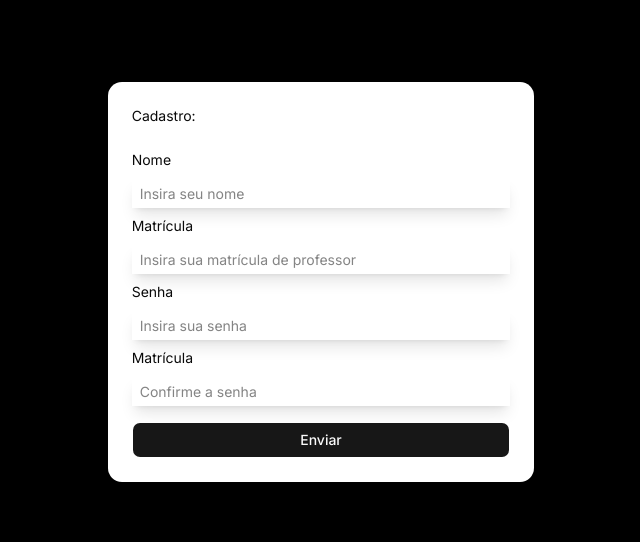
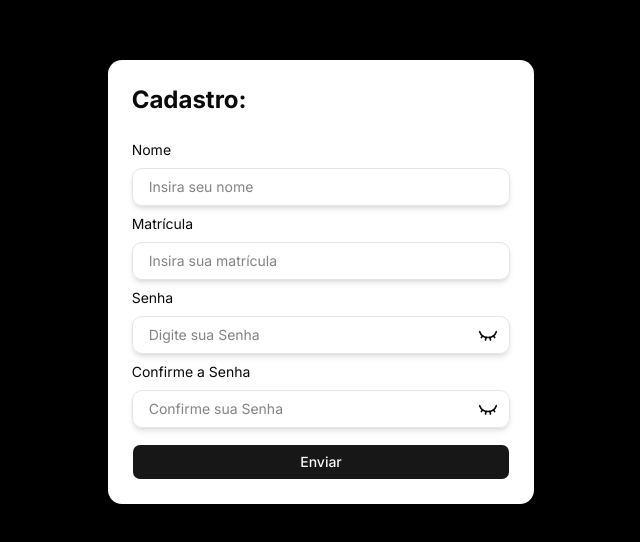
Before and after one commit to oartuu/Beacon-Front, a Next.js app: page /auth/register in a window 1280 px wide. Shown: the part 118-660 px from the top of the page, without its empty margins (319-959 px from the left). Built offline with nearby package versions, Linux system fonts and the light colour scheme.

Commit message:
update forms

```diff
--- a/app/auth/login/page.tsx
+++ b/app/auth/login/page.tsx
@@ -1,17 +1,37 @@
-'use client'
+"use client";
 
-import { Button } from '@/components/ui/button';
-import { Card, CardContent, CardHeader } from '@/components/ui/card'
-import { useRouter } from 'next/navigation';
-import { useState } from 'react';
+import { Button } from "@/components/ui/button";
+import { Card, CardContent, CardHeader } from "@/components/ui/card";
+import { Eye, EyeClosed } from "lucide-react";
+import { useRouter } from "next/navigation";
+import { useState } from "react";
+import { useForm } from "react-hook-form";
+
+type Inputs = {
+  registration_number: string;
+  password: string;
+};
 
 export default function page() {
   const router = useRouter();
-    const [registrationNumber, setRegistrationNumber] = useState("")
-    const [password, setPassword] = useState("")
-    const [errorMessage, setErrorMessage] = useState("")
-    const [error, setError] = useState(false)
-    const handleLogin = async () => {
+  const [errorMessage, setErrorMessage] = useState("");
+  const [error, setError] = useState(false);
+  const [showPassword, setShowPassword] = useState(false);
+  const {
+    register,
+    handleSubmit,
+    watch,
+    formState: { errors },
+  } = useForm<Inputs>();
+
+  const handleShowPassword = () => {
+    if (showPassword) {
+      setShowPassword(false);
+    } else {
+      setShowPassword(true);
+    }
+  };
+  const onSubmit = async (formData: Inputs) => {
     try {
       const response = await fetch(
         "https://beacon-api-liart.vercel.app/auth/login",
@@ -23,8 +43,8 @@ export default function page() {
           },
 
           body: JSON.stringify({
-              registration_number: registrationNumber,
-              password: password,
+            registration_number: formData.registration_number,
+            password: formData.password,
           }),
         },
       );
@@ -50,7 +70,7 @@ export default function page() {
   return (
     <main className="h-dvh bg-black flex items-center justify-center">
       <Card className="w-1/3 ">
-        <CardHeader>Login: </CardHeader>
+        <CardHeader className="text-2xl font-bold">Login: </CardHeader>
         {error ? (
           <div className="px-4">
             <p>matrícula ou senha invalidas</p>
@@ -60,24 +80,47 @@ export default function page() {
           <div className="flex flex-col gap-2">
             <label htmlFor="registration_number">Matrícula</label>
             <input
-              className="shadow-lg pl-2 h-7.5"
+              className="shadow-md border rounded-lg px-4 py-2 "
               type="text"
-              onChange={(e) => setRegistrationNumber(e.target.value)}
-              id="registration_number"
+              {...register("registration_number", { required: true })}
               placeholder="Insira sua matrícula de professor"
             />
+            {errors.registration_number && (
+              <span className="ml-2 text-xs font-light text-red-600 dark:text-red-400">
+                Este campo é obrigatório
+              </span>
+            )}
           </div>
           <div className="flex flex-col gap-2">
             <label htmlFor="password">Senha</label>
+            <div className="[&>input]:border [&>input]:rounded-lg [&>input]:px-4 [&>input]:py-2 [&>input]:shadow-md relative">
+              {showPassword ? (
+                <Eye
+                  onClick={handleShowPassword}
+                  className="absolute right-3 top-1/2 -translate-y-1/2 hover:cursor-pointer w-5 h-5"
+                />
+              ) : (
+                <EyeClosed
+                  onClick={handleShowPassword}
+                  className="absolute right-3 top-1/2 -translate-y-1/2 hover:cursor-pointer w-5 h-5"
+                />
+              )}
               <input
-              className="shadow-lg pl-2 h-7.5"
-              type="text"
-              onChange={(e) => setPassword(e.target.value)}
-              id="password"
-              placeholder="Insira sua senha"
+                className="w-full"
+                type={showPassword ? "text" : "password"}
+                {...register("password", {
+                  required: "A senha é obrigatória",
+                })}
+                placeholder="Digite sua Senha"
               />
+              {errors.password && (
+                <span className="ml-2 text-xs font-light text-red-600 dark:text-red-400">
+                  {errors.password.message}
+                </span>
+              )}
             </div>
-          <Button onClick={handleLogin} className="mt-2">
+          </div>
+          <Button onClick={handleSubmit(onSubmit)} className="mt-2">
             Enviar
           </Button>
         </CardContent>
--- a/app/auth/register/page.tsx
+++ b/app/auth/register/page.tsx
@@ -2,18 +2,48 @@
 
 import { Button } from "@/components/ui/button";
 import { Card, CardContent, CardHeader } from "@/components/ui/card";
+import { Eye, EyeClosed } from "lucide-react";
 import { useRouter } from "next/navigation";
 import { useState } from "react";
+import { useForm } from "react-hook-form";
+
+type Inputs = {
+  name: string;
+  registration_number: string;
+  password: string;
+  confirm_password: string;
+};
 
 export default function page() {
-  const [registrationNumber, setRegistrationNumber] = useState("");
-  const [password, setPassword] = useState("");
-  const [name, setName] = useState("")
-  const [confirmPassword, setConfirmPassword] = useState("")
-  const [error, setError] = useState(false)
-  const router = useRouter()
-  const handleRegister = async () => {
-    if (password === confirmPassword){
+  const [error, setError] = useState(false);
+  const [showPassword, setShowPassword] = useState(false);
+  const [showConfirmPassword, setShowConfirmPassword] = useState(false);
+
+  const router = useRouter();
+  const {
+    register,
+    handleSubmit,
+    watch,
+    formState: { errors },
+  } = useForm<Inputs>();
+
+  const handleShowPassword = () => {
+    if (showPassword) {
+      setShowPassword(false);
+    } else {
+      setShowPassword(true);
+    }
+  };
+
+  const handleShowConfirmPassword = () => {
+    if (showConfirmPassword) {
+      setShowConfirmPassword(false);
+    } else {
+      setShowConfirmPassword(true);
+    }
+  };
+  const onSubmit = async (formData: Inputs) => {
+    if (formData.password === formData.confirm_password) {
       try {
         const response = await fetch(
           "https://beacon-api-liart.vercel.app/auth/register",
@@ -25,9 +55,9 @@ export default function page() {
             },
 
             body: JSON.stringify({
-              name: name,
-              registration_number: registrationNumber,
-              password: password,
+              name: formData.name,
+              registration_number: formData.registration_number,
+              password: formData.password,
             }),
           },
         );
@@ -44,60 +74,104 @@ export default function page() {
         router.push("/auth/login");
       } catch (error: any) {
         console.log(error.message);
-
       }
-    }else {
-      setError(true)
+    } else {
+      setError(true);
     }
-
   };
 
   return (
     <main className="h-dvh bg-black flex items-center justify-center">
       <Card className="w-1/3 ">
-        <CardHeader>Cadastro: </CardHeader>
+        <CardHeader className="text-2xl font-bold">Cadastro: </CardHeader>
         <CardContent className="flex flex-col gap-2">
           <div className="flex flex-col gap-2">
             <label htmlFor="name">Nome</label>
             <input
-              className="shadow-lg pl-2 h-7.5"
-              type="name"
-              onChange={(e) => setName(e.target.value)}
-              id="registration_number"
+              className="shadow-md border rounded-lg px-4 py-2 "
+              type="text"
+              {...register("name", { required: true })}
               placeholder="Insira seu nome"
             />
+            {errors.name && (
+              <span className="ml-2 text-xs font-light text-red-600 dark:text-red-400">
+                Este campo é obrigatório
+              </span>
+            )}
           </div>
           <div className="flex flex-col gap-2">
             <label htmlFor="registration_number">Matrícula</label>
             <input
-              className="shadow-lg pl-2 h-7.5"
+              className="shadow-md border rounded-lg px-4 py-2 "
               type="text"
-              onChange={(e) => setRegistrationNumber(e.target.value)}
-              id="registration_number"
-              placeholder="Insira sua matrícula de professor"
+              {...register("registration_number", { required: true })}
+              placeholder="Insira sua matrícula"
             />
+            {errors.registration_number && (
+              <span className="ml-2 text-xs font-light text-red-600 dark:text-red-400">
+                Este campo é obrigatório
+              </span>
+            )}
           </div>
           <div className="flex flex-col gap-2">
             <label htmlFor="password">Senha</label>
-            <input
-              className="shadow-lg pl-2 h-7.5"
-              type="text"
-              onChange={(e) => setPassword(e.target.value)}
-              id="password"
-              placeholder="Insira sua senha"
-            />
+            <div className="[&>input]:border [&>input]:rounded-lg [&>input]:px-4 [&>input]:py-2 [&>input]:shadow-md relative">
+              {showPassword ? (
+                <Eye
+                  onClick={handleShowPassword}
+                  className="absolute right-3 top-1/2 -translate-y-1/2 hover:cursor-pointer w-5 h-5"
+                />
+              ) : (
+                <EyeClosed
+                  onClick={handleShowPassword}
+                  className="absolute right-3 top-1/2 -translate-y-1/2 hover:cursor-pointer w-5 h-5"
+                />
+              )}
+              <input
+                className="w-full"
+                type={showPassword ? "text" : "password"}
+                {...register("password", {
+                  required: "A senha é obrigatória",
+                })}
+                placeholder="Digite sua Senha"
+              />
+            </div>
+            {errors.password && (
+              <span className="ml-2 text-xs font-light text-red-600 dark:text-red-400">
+                {errors.password.message}
+              </span>
+            )}
           </div>
           <div className="flex flex-col gap-2">
-            <label htmlFor="confirm_password">Matrícula</label>
-            <input
-              className="shadow-lg pl-2 h-7.5"
-              type="text"
-              onChange={(e) => setConfirmPassword(e.target.value)}
-              id="confirm_password"
-              placeholder="Confirme a senha"
-            />
+            <label htmlFor="confirm_password">Confirme a Senha</label>
+            <div className="[&>input]:border [&>input]:rounded-lg [&>input]:px-4 [&>input]:py-2 [&>input]:shadow-md relative">
+              {showConfirmPassword ? (
+                <Eye
+                  onClick={handleShowConfirmPassword}
+                  className="absolute right-3 top-1/2 -translate-y-1/2 hover:cursor-pointer w-5 h-5"
+                />
+              ) : (
+                <EyeClosed
+                  onClick={handleShowConfirmPassword}
+                  className="absolute right-3 top-1/2 -translate-y-1/2 hover:cursor-pointer w-5 h-5"
+                />
+              )}
+              <input
+                className="w-full"
+                type={showConfirmPassword ? "text" : "password"}
+                {...register("confirm_password", {
+                  required: "A senha é obrigatória",
+                })}
+                placeholder="Confirme sua Senha"
+              />
+            </div>
+            {errors.confirm_password && (
+              <span className="ml-2 text-xs font-light text-red-600 dark:text-red-400">
+                {errors.confirm_password.message}
+              </span>
+            )}
           </div>
-          <Button onClick={handleRegister} className="mt-2">
+          <Button onClick={handleSubmit(onSubmit)} className="mt-2">
             Enviar
           </Button>
         </CardContent>
--- a/app/class/[classId]/page.tsx
+++ b/app/class/[classId]/page.tsx
@@ -8,8 +8,9 @@ import {
   DialogHeader,
   DialogTitle,
 } from "@/components/ui/dialog";
-import { CirclePlus, School } from "lucide-react";
+import { CirclePlus, NotebookTabs, School } from "lucide-react";
 import { use, useEffect, useState } from "react";
+import { useForm } from "react-hook-form";
 import QRCode from "react-qr-code";
 import * as XLSX from "xlsx";
 interface PageProps {
@@ -28,13 +29,20 @@ type List = {
   codeWindow: number;
   createdAt: string;
 };
-
+type Inputs = {
+  name:string
+}
 export default function page({ params }: PageProps) {
   const { classId } = use(params);
   const [isDialogOpen, setIsDialogOpen] = useState(false);
   const [isListDialogOpen, setIsListDialogOpen] = useState(false);
   const [lists, setLists] = useState<List[]>([]);
-  const [name, setName] = useState("");
+    const {
+      register,
+      handleSubmit,
+      watch,
+      formState: { errors },
+    } = useForm<Inputs>();
   const [shareToken, setShareToken] = useState("");
   const shareLink = `https://beacon4u.vercel.app/list/send/${shareToken}`;
   useEffect(() => {
@@ -92,7 +100,7 @@ export default function page({ params }: PageProps) {
   };
 
 
-  const handleCreateList = async () => {
+  const onSubmit = async (formData:Inputs) => {
     try {
       const token = localStorage.getItem("token");
       const res = await fetch(
@@ -105,7 +113,7 @@ export default function page({ params }: PageProps) {
             Authorization: `Bearer ${token}`,
           },
           body: JSON.stringify({
-            name: name,
+            name: formData.name,
             classId: classId,
           }),
         },
@@ -138,10 +146,14 @@ export default function page({ params }: PageProps) {
 
       <main className="flex-1 flex flex-wrap items-start content-start  gap-2  p-4 overflow-auto">
         {lists.map((l) => (
-          <Card key={l.id} onClick={()=> handleShareList(l.shareToken)} className="w-1/6  hover:cursor-pointer">
+          <Card
+            key={l.id}
+            onClick={() => handleShareList(l.shareToken)}
+            className="w-1/6  hover:cursor-pointer"
+          >
             <CardContent className="flex flex-col gap-4 items-center justify-center">
               <p>{l.name}</p>
-              <School />
+              <NotebookTabs />
             </CardContent>
           </Card>
         ))}
@@ -165,15 +177,20 @@ export default function page({ params }: PageProps) {
               <div className="flex flex-col gap-2">
                 <label htmlFor="name">Nome</label>
                 <input
-                  className="shadow-lg pl-2 h-7.5"
+                  className="shadow-md border rounded-lg px-4 py-2 "
                   type="name"
-                  onChange={(e) => setName(e.target.value)}
-                  id="name"
+                  {...register("name", { required: "o nome é obrigatório" })}
                   placeholder="Insira o nome da lista"
                 />
+                {errors.name && (
+                  <span className="ml-2 text-xs font-light text-red-600 dark:text-red-400">
+                    {errors.name.message}
+                  </span>
+                )}
               </div>
+
               <Button
-                onClick={handleCreateList}
+                onClick={handleSubmit(onSubmit)}
                 className="w-full mt-2 hover:cursor-pointer"
               >
                 Criar
@@ -188,8 +205,7 @@ export default function page({ params }: PageProps) {
             </DialogHeader>
 
             <div className="flex flex-col items-center gap-2">
-
-              <QRCode value={shareLink}/>
+              <QRCode value={shareLink} />
 
               <Button
                 onClick={exportToExcel}
--- a/app/list/send/[shareToken]/page.tsx
+++ b/app/list/send/[shareToken]/page.tsx
@@ -80,7 +80,7 @@ export default function Page({ params }: PageProps) {
               <label htmlFor="registration_number">Matrícula</label>
 
               <input
-                className="shadow-lg pl-2 h-10 border"
+                className="shadow-md border rounded-lg px-4 py-2 "
                 type="text"
                 {...register("registration_number", { required: true })}
                 placeholder="Insira sua matrícula"
@@ -96,7 +96,7 @@ export default function Page({ params }: PageProps) {
               <label htmlFor="name">Nome</label>
 
               <input
-                className="shadow-lg pl-2 h-10 border"
+                className="shadow-md border rounded-lg px-4 py-2 "
                 type="text"
                 {...register("name", { required: true })}
                 placeholder="Insira seu nome"
```
Also changed, not shown: app/page.tsx (+30 -11 lines). Lines whose indentation alone changed are shown as unchanged.
